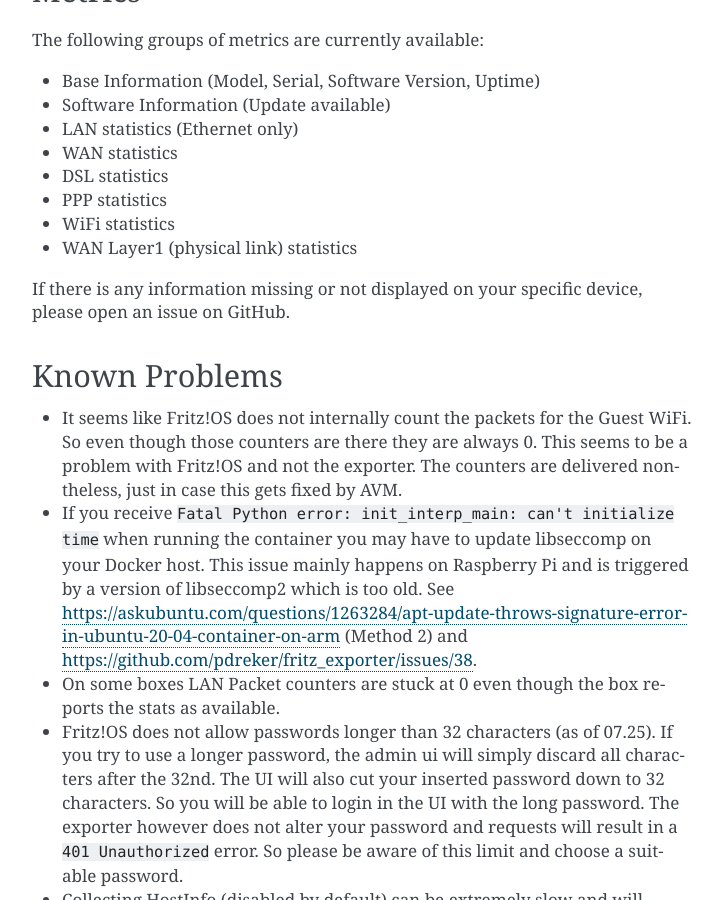
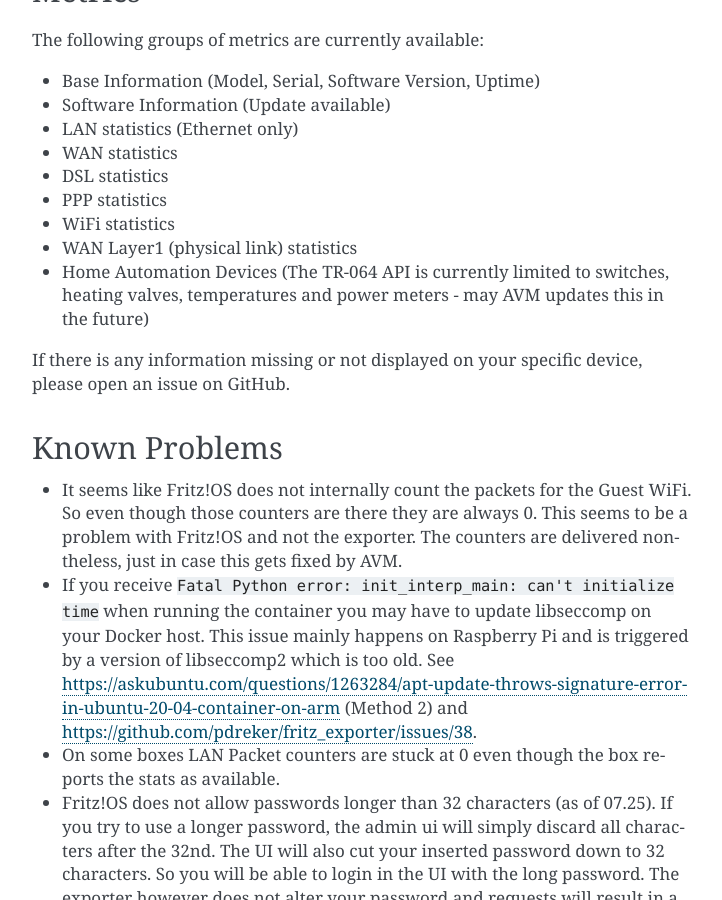
Before and after one commit to pdreker/fritz_exporter, a Sphinx documentation site: the page built from docs/index.rst, in a window 1280 px wide and 900 px high, scrolled down 2183 px. Shown: the whole window, without its empty margins (388-1110 px from the left). Built offline with Sphinx 7.4.7, drawn with Linux system fonts in a browser that asks for light colours.

Commit message:
docs: mention HomeAutomation metrics in the docs

```diff
--- a/docs/index.rst
+++ b/docs/index.rst
@@ -61,6 +61,7 @@
 * PPP statistics
 * WiFi statistics
 * WAN Layer1 (physical link) statistics
+* Home Automation Devices (The TR-064 API is currently limited to switches, heating valves, temperatures and power meters - may AVM updates this in the future)
 
 If there is any information missing or not displayed on your specific device, please open an issue on GitHub.
 
```
